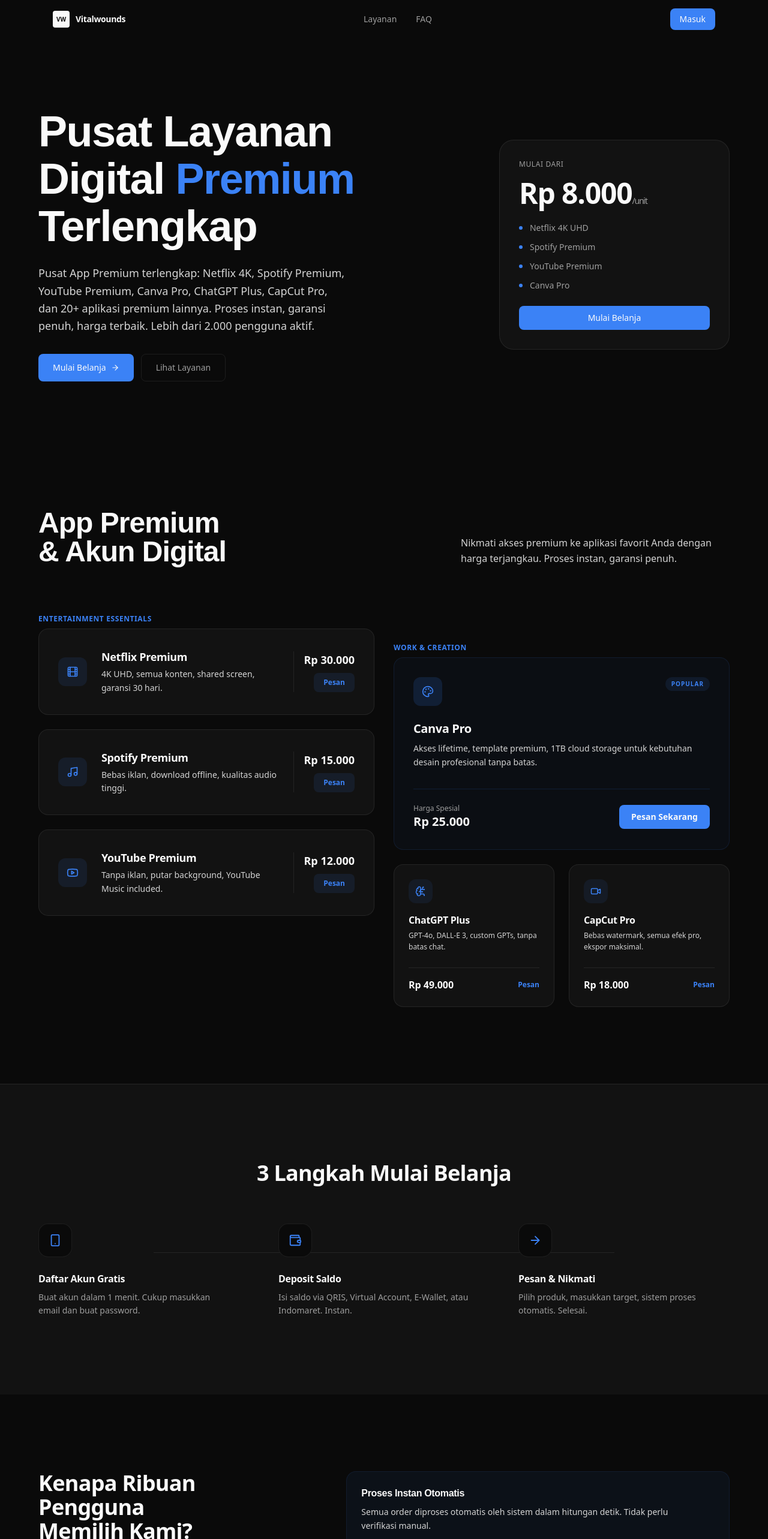
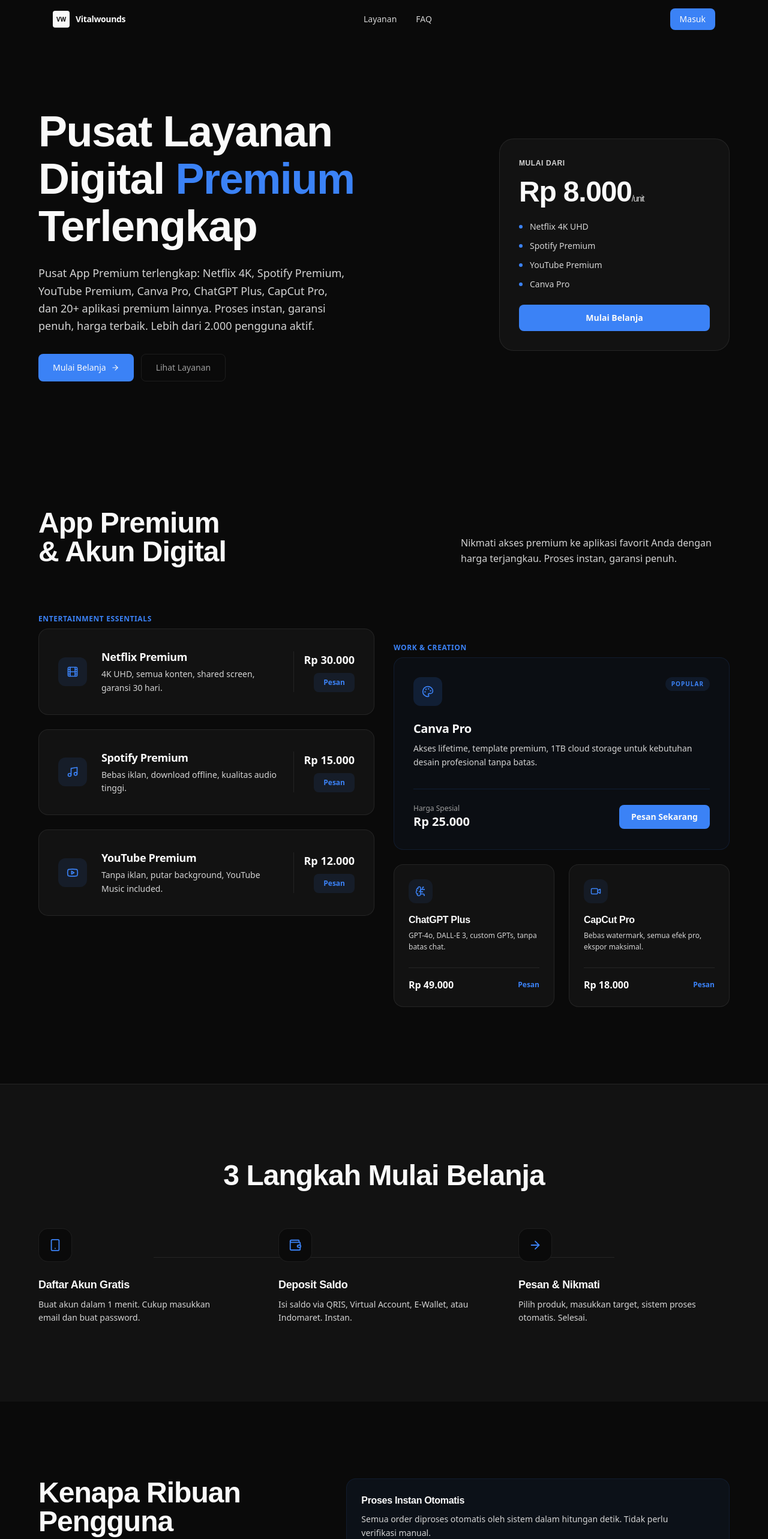
Before and after one commit to marhenrik635-oss/vitalwounds-store, a React (Vite) app: page / in a window 1280 px wide. Shown: the top 2566 px of the page at 60% size. Built offline with nearby package versions, Linux system fonts and the light colour scheme.

Commit message:
feat(ui): refine font-display usages, replace nested cards in FAQ, fix remaining contrast warnings

```diff
--- a/src/components/LandingPage.tsx
+++ b/src/components/LandingPage.tsx
@@ -80,8 +80,8 @@ export default function LandingPage({ navigateTo, isLoggedIn }: LPProps) {
           </a>
 
           <nav className="hidden md:flex items-center gap-8">
-            <a href="#layanan" className="text-sm text-vw-muted hover:text-vw-text transition-colors">Layanan</a>
-            <a href="#faq" className="text-sm text-vw-muted hover:text-vw-text transition-colors">FAQ</a>
+            <a href="#layanan" className="text-sm text-vw-text-muted hover:text-vw-text transition-colors">Layanan</a>
+            <a href="#faq" className="text-sm text-vw-text-muted hover:text-vw-text transition-colors">FAQ</a>
           </nav>
 
           <button onClick={() => navigateTo(isLoggedIn ? "dashboard-panel" : "auth", "dashboard")}
@@ -121,20 +121,20 @@ export default function LandingPage({ navigateTo, isLoggedIn }: LPProps) {
 
               <div className="lg:col-span-5 flex justify-center lg:justify-end">
                 <div className="w-full max-w-sm bg-vw-surface rounded-3xl p-6 sm:p-8 border border-vw-border">
-                  <div className="text-xs text-vw-muted font-medium mb-4 uppercase tracking-wider">Mulai dari</div>
-                  <div className="text-4xl sm:text-5xl font-bold tracking-tight mb-1">
-                    Rp 8.000<span className="text-sm font-normal text-vw-muted">/unit</span>
+                  <div className="font-display text-xs text-vw-text-muted font-semibold mb-4 uppercase tracking-wider">Mulai dari</div>
+                  <div className="font-display text-4xl sm:text-5xl font-bold tracking-tight mb-1 text-vw-text">
+                    Rp 8.000<span className="text-sm font-normal text-vw-text-muted">/unit</span>
                   </div>
                   <div className="mt-6 space-y-3">
                     {["Netflix 4K UHD", "Spotify Premium", "YouTube Premium", "Canva Pro"].map((item) => (
-                      <div key={item} className="flex items-center gap-3 text-sm text-vw-muted">
+                      <div key={item} className="flex items-center gap-3 text-sm text-vw-text-muted">
                         <div className="w-1.5 h-1.5 rounded-full bg-vw-accent" />
                         {item}
                       </div>
                     ))}
                   </div>
                   <button onClick={() => navigateTo(isLoggedIn ? "dashboard-panel" : "auth", "dashboard")}
-                    className="mt-6 w-full py-2.5 bg-vw-accent text-white text-sm font-medium rounded-lg hover:brightness-110 active:scale-[0.97] transition-all">
+                    className="mt-6 w-full py-3 bg-vw-accent text-white text-sm font-semibold rounded-lg hover:brightness-110 active:scale-[0.97] transition-all">
                     Mulai Belanja
                   </button>
                 </div>
@@ -224,7 +224,7 @@ export default function LandingPage({ navigateTo, isLoggedIn }: LPProps) {
                             <div className="w-10 h-10 rounded-xl bg-vw-accent/[0.08] flex items-center justify-center mb-4 group-hover:bg-vw-accent/[0.12] transition-colors">
                               <Icon size={18} className="text-vw-accent" />
                             </div>
-                            <h3 className="text-base font-semibold mb-1 text-vw-text">{app.name}</h3>
+                            <h3 className="font-display text-base font-semibold mb-1 text-vw-text">{app.name}</h3>
                             <p className="text-xs text-vw-text-muted leading-relaxed mb-6">{app.desc}</p>
                           </div>
                           <div className="flex items-center justify-between pt-4 border-t border-vw-border mt-auto">
@@ -249,7 +249,7 @@ export default function LandingPage({ navigateTo, isLoggedIn }: LPProps) {
           <div className="max-w-6xl mx-auto">
             <div className="text-center mb-16">
               <FadeIn>
-                <h2 className="text-2xl sm:text-3xl lg:text-4xl font-bold tracking-tight text-balance">{t("landing.steps.title")}</h2>
+                <h2 className="font-display text-3xl sm:text-4xl lg:text-5xl font-bold tracking-tight text-balance">{t("landing.steps.title")}</h2>
               </FadeIn>
             </div>
             <div className="grid sm:grid-cols-3 gap-8 sm:gap-12 relative">
@@ -264,8 +264,8 @@ export default function LandingPage({ navigateTo, isLoggedIn }: LPProps) {
                     <div className="w-14 h-14 rounded-2xl bg-vw-bg flex items-center justify-center mx-auto sm:mx-0 mb-6 border border-vw-border relative z-10">
                       <item.icon size={22} className="text-vw-accent" />
                     </div>
-                    <h3 className="text-base font-semibold mb-2">{item.label}</h3>
-                    <p className="text-sm text-vw-muted leading-relaxed max-w-xs mx-auto sm:mx-0">{item.desc}</p>
+                    <h3 className="font-display text-lg font-semibold mb-2 text-vw-text">{item.label}</h3>
+                    <p className="text-sm text-vw-text-muted leading-relaxed max-w-xs mx-auto sm:mx-0">{item.desc}</p>
                   </div>
                 </FadeIn>
               ))}
@@ -279,8 +279,8 @@ export default function LandingPage({ navigateTo, isLoggedIn }: LPProps) {
             <div className="grid lg:grid-cols-12 gap-12 lg:gap-20">
               <div className="lg:col-span-5">
                 <FadeIn>
-                  <h2 className="text-2xl sm:text-3xl lg:text-4xl font-bold tracking-tight text-balance mb-6">{t("landing.why.title")}</h2>
-                  <p className="text-sm text-vw-muted leading-relaxed">Platform yang dirancang untuk memberikan pengalaman terbaik dalam berbelanja layanan digital premium.</p>
+                  <h2 className="font-display text-3xl sm:text-4xl lg:text-5xl font-bold tracking-tight text-balance mb-6">{t("landing.why.title")}</h2>
+                  <p className="text-base text-vw-text-muted leading-relaxed">Platform yang dirancang untuk memberikan pengalaman terbaik dalam berbelanja layanan digital premium.</p>
                 </FadeIn>
               </div>
               <div className="lg:col-span-7 space-y-6">
@@ -336,21 +336,21 @@ export default function LandingPage({ navigateTo, isLoggedIn }: LPProps) {
         <section id="faq" className="py-24 sm:py-32 px-6 border-t border-vw-border bg-vw-surface">
           <div className="max-w-2xl mx-auto">
             <FadeIn className="mb-16">
-              <h2 className="text-2xl sm:text-3xl lg:text-4xl font-bold tracking-tight text-balance">{t("landing.faq.title")}</h2>
+              <h2 className="font-display text-3xl sm:text-4xl lg:text-5xl font-bold tracking-tight text-balance">{t("landing.faq.title")}</h2>
             </FadeIn>
 
-            <div className="space-y-3">
+            <div className="divide-y divide-vw-border/60">
               {FAQS.map((faq, i) => (
-                <div key={faq.q} className="bg-vw-bg rounded-xl overflow-hidden border border-vw-border">
+                <div key={faq.q} className="py-2">
                   <button onClick={() => setOpenFaq(openFaq === i ? null : i)}
-                    className="w-full px-5 py-4 flex items-center justify-between text-left hover:bg-vw-surface transition-colors">
-                    <h3 className="text-sm font-medium pr-4">{faq.q}</h3>
-                    <div className={`w-5 h-5 rounded flex items-center justify-center shrink-0 transition-transform duration-300 ${openFaq === i ? "rotate-45" : ""}`}>
-                      <Plus size={13} className="text-vw-muted" />
+                    className="w-full py-4 flex items-center justify-between text-left hover:opacity-80 transition-opacity">
+                    <h3 className="font-display text-base sm:text-lg font-semibold pr-4 text-vw-text">{faq.q}</h3>
+                    <div className={`w-5 h-5 flex items-center justify-center shrink-0 transition-transform duration-300 ${openFaq === i ? "rotate-45" : ""}`}>
+                      <Plus size={14} className="text-vw-accent" />
                     </div>
                   </button>
                   <div className={`transition-all duration-300 ease-out overflow-hidden ${openFaq === i ? "max-h-96 opacity-100" : "max-h-0 opacity-0"}`}>
-                    <div className="px-5 pb-5 text-sm text-vw-muted leading-relaxed">{faq.a}</div>
+                    <div className="pb-4 pt-1 text-sm text-vw-text-muted leading-relaxed max-w-prose">{faq.a}</div>
                   </div>
                 </div>
               ))}
@@ -362,8 +362,8 @@ export default function LandingPage({ navigateTo, isLoggedIn }: LPProps) {
         <section className="py-28 sm:py-36 px-6 text-center">
           <div className="max-w-xl mx-auto">
             <FadeIn>
-              <h2 className="text-2xl sm:text-3xl lg:text-4xl font-bold tracking-tight mb-4 text-balance">{t("landing.cta.title")}</h2>
-              <p className="text-sm text-vw-muted mb-8 max-w-sm mx-auto">{t("landing.cta.desc")}</p>
+              <h2 className="font-display text-3xl sm:text-4xl lg:text-5xl font-bold tracking-tight mb-4 text-balance">{t("landing.cta.title")}</h2>
+              <p className="text-base text-vw-text-muted mb-8 max-w-sm mx-auto">{t("landing.cta.desc")}</p>
               <div className="flex flex-col sm:flex-row justify-center gap-3">
                 <button onClick={() => navigateTo("auth", "dashboard")}
                   className="px-6 py-3 bg-vw-accent text-white text-sm font-medium rounded-lg hover:brightness-110 active:scale-[0.97] transition-all">
```
